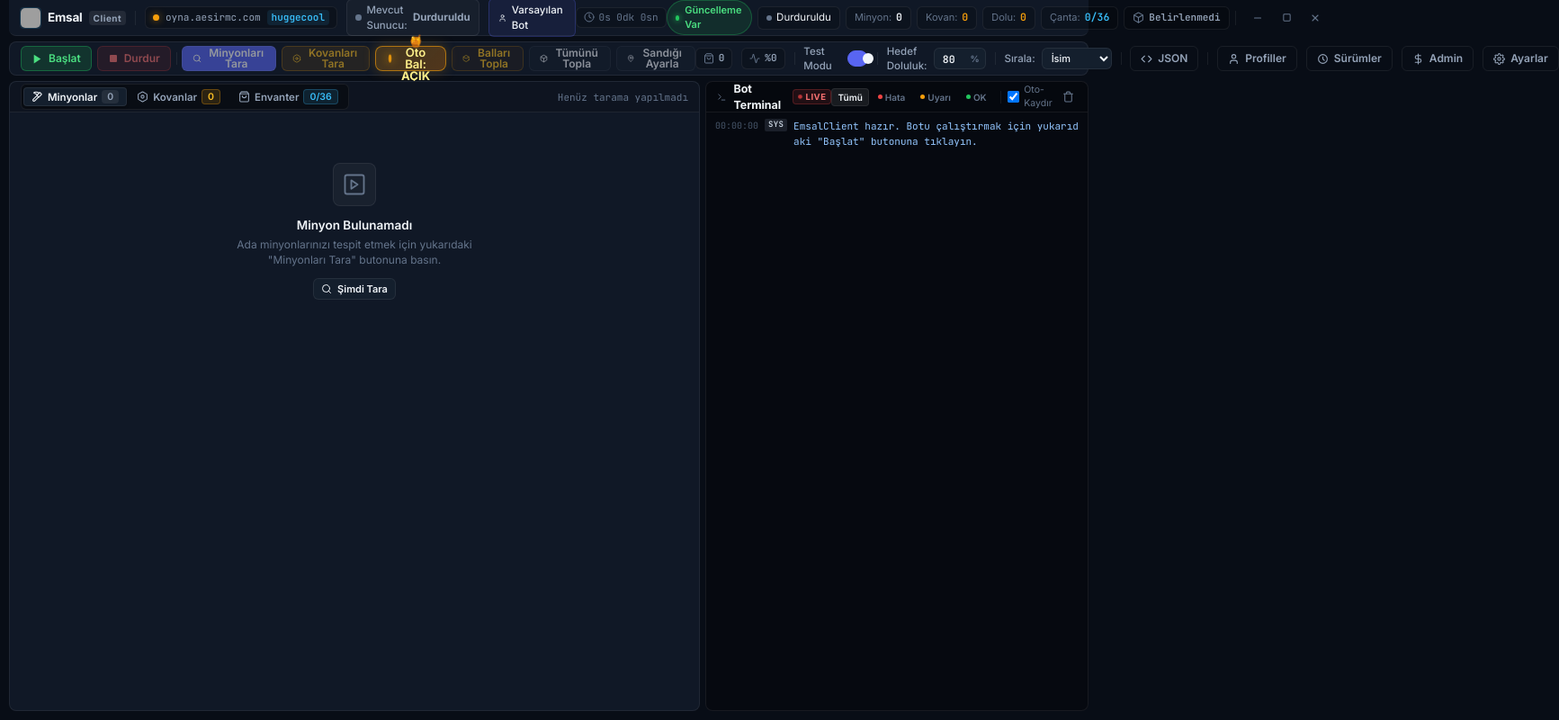
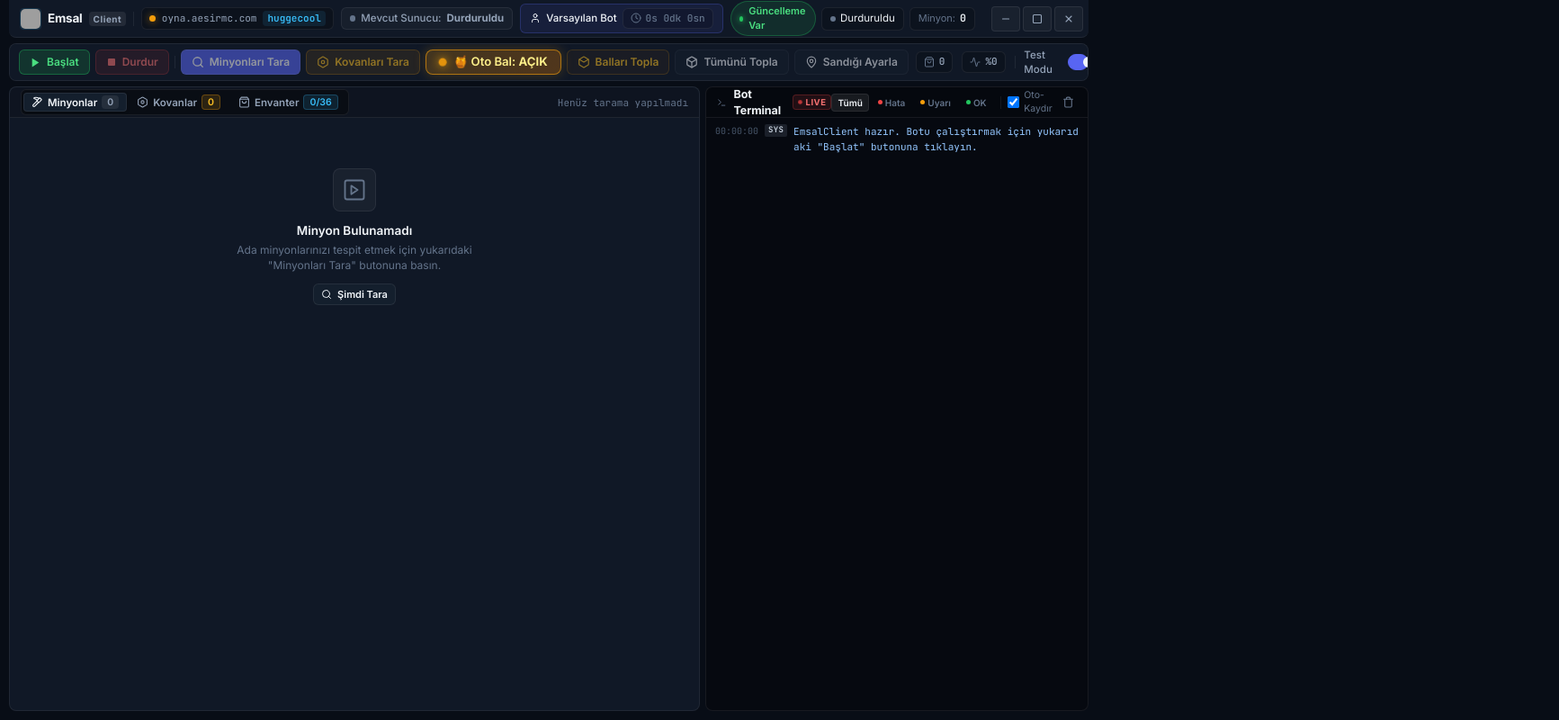
Before and after one commit to YusufcanEsener/EmsalClient, an Electron app: page ui/index.html in a window 1220 px wide. Shown: the whole page at 90% size, 1733 px wide, since content can reach past the window. Drawn offline with Linux system fonts and the light colour scheme; no server answers; grey boxes are pictures that could not be loaded.

Commit message:
fix: resolve topbar text collision, anchor window controls right, and maximize on launch

```diff
--- a/preload.js
+++ b/preload.js
@@ -8,6 +8,10 @@
         minimize: () => ipcRenderer.send('window:minimize'),
         maximize: () => ipcRenderer.send('window:maximize'),
         close: () => ipcRenderer.send('window:close'),
+        onWindowState: (callback) => {
+            ipcRenderer.removeAllListeners('window:state-changed')
+            ipcRenderer.on('window:state-changed', (e, state) => callback(state))
+        },
         onNavigate: (callback) => {
             ipcRenderer.removeAllListeners('app:navigate')
             ipcRenderer.on('app:navigate', (e, view) => callback(view))
--- a/ui/index.html
+++ b/ui/index.html
@@ -43,10 +43,6 @@
                         <circle cx="12" cy="7" r="4"></circle>
                     </svg>
                     <span id="topbarProfileName">Varsayılan Bot</span>
-                </div>
-            </div>
-
-            <div class="topbar-center">
                 <!-- Uptime Timer -->
                 <div class="uptime-pill" title="Panel açık kalma süresi">
                     <svg width="12" height="12" viewBox="0 0 24 24" fill="none" stroke="currentColor" stroke-width="2" stroke-linecap="round" stroke-linejoin="round">
@@ -70,17 +66,17 @@
                     <span class="metric-text" id="botDurumText">Durduruldu</span>
                 </div>
 
-                <div class="metric-pill">
+                <div class="metric-pill" id="minyonSayisiPill">
                     <span class="metric-label">Minyon:</span>
                     <span class="metric-val" id="toplamMinyonSayisi">0</span>
                 </div>
 
-                <div class="metric-pill">
+                <div class="metric-pill" id="kovanSayisiPill">
                     <span class="metric-label">Kovan:</span>
                     <span class="metric-val text-amber" id="toplamKovanSayisi">0</span>
                 </div>
 
-                <div class="metric-pill">
+                <div class="metric-pill" id="doluMinyonPill">
                     <span class="metric-label">Dolu:</span>
                     <span class="metric-val text-warning" id="doluMinyonSayisi">0</span>
                 </div>
@@ -98,19 +94,18 @@
                     </svg>
                     <span class="metric-val text-dim" id="sandikKonumText">Belirlenmedi</span>
                 </div>
+            </div>
 
-                <div class="topbar-divider"></div>
-
-                <!-- Window Controls (Custom Title Bar) -->
+            <!-- Window Controls (Always Anchored Right) -->
             <div class="window-controls">
                 <button class="win-btn" id="btnMinimize" title="Küçült" aria-label="Küçült">
                     <svg width="12" height="12" viewBox="0 0 24 24" fill="none" stroke="currentColor" stroke-width="2.2" stroke-linecap="round">
                         <path d="M5 12h14"></path>
                     </svg>
                 </button>
-                    <button class="win-btn" id="btnMaximize" title="Büyüt" aria-label="Büyüt">
-                        <svg width="11" height="11" viewBox="0 0 24 24" fill="none" stroke="currentColor" stroke-width="2.2" stroke-linecap="round" stroke-linejoin="round">
-                            <rect x="4" y="4" width="16" height="16" rx="2"></rect>
+                <button class="win-btn win-btn-maximize" id="btnMaximize" title="Büyüt / Tam Ekran" aria-label="Büyüt">
+                    <svg width="12" height="12" viewBox="0 0 24 24" fill="none" stroke="currentColor" stroke-width="2.2" stroke-linecap="round" stroke-linejoin="round" id="iconMaximize">
+                        <rect x="3" y="3" width="18" height="18" rx="2"></rect>
                     </svg>
                 </button>
                 <button class="win-btn win-btn-close" id="btnClose" title="Kapat" aria-label="Kapat">
@@ -119,7 +114,6 @@
                         <path d="m6 6 12 12"></path>
                     </svg>
                 </button>
-                </div>
             </div>
         </header>
 
--- a/ui/renderer.js
+++ b/ui/renderer.js
@@ -87,6 +87,42 @@
 const elBtnMinimize = document.getElementById('btnMinimize')
 const elBtnMaximize = document.getElementById('btnMaximize')
 const elBtnClose = document.getElementById('btnClose')
+const elIconMaximize = document.getElementById('iconMaximize')
+
+if (elBtnMinimize) {
+    elBtnMinimize.addEventListener('click', () => {
+        if (window.api?.app?.minimize) window.api.app.minimize()
+        else if (window.electronAPI?.windowMinimize) window.electronAPI.windowMinimize()
+    })
+}
+
+if (elBtnMaximize) {
+    elBtnMaximize.addEventListener('click', () => {
+        if (window.api?.app?.maximize) window.api.app.maximize()
+        else if (window.electronAPI?.windowMaximize) window.electronAPI.windowMaximize()
+    })
+}
+
+if (elBtnClose) {
+    elBtnClose.addEventListener('click', () => {
+        if (window.api?.app?.close) window.api.app.close()
+        else if (window.electronAPI?.windowClose) window.electronAPI.windowClose()
+    })
+}
+
+if (window.api?.app?.onWindowState) {
+    window.api.app.onWindowState((state) => {
+        if (elIconMaximize) {
+            if (state && state.isMaximized) {
+                elIconMaximize.innerHTML = '<rect x="6" y="6" width="14" height="14" rx="2"></rect><path d="M4 14V4h10"></path>'
+                if (elBtnMaximize) elBtnMaximize.title = 'Önceki Boyuta Dön'
+            } else {
+                elIconMaximize.innerHTML = '<rect x="3" y="3" width="18" height="18" rx="2"></rect>'
+                if (elBtnMaximize) elBtnMaximize.title = 'Büyüt / Tam Ekran'
+            }
+        }
+    })
+}
 
 // ===================================================
 // LUCIDE ICONS HELPER (INLINE SVG - DIFFERENTIATED)
--- a/ui/style.css
+++ b/ui/style.css
@@ -87,24 +87,36 @@
     background: var(--bg-surface);
     border-bottom: 1px solid var(--border-subtle);
     border-radius: 0 0 var(--radius-md) var(--radius-md);
-    padding: 0 8px 0 12px;
-    height: 40px;
+    padding: 0 6px 0 12px;
+    height: 42px;
     flex-shrink: 0;
     -webkit-app-region: drag;
+    gap: 8px;
+    position: relative;
+    overflow: hidden;
 }
 
 .app-topbar button,
 .app-topbar input,
 .app-topbar label,
 .app-topbar select,
-.app-topbar .server-status-pill {
+.app-topbar .server-status-pill,
+.app-topbar .current-server-pill,
+.app-topbar .active-profile-pill,
+.app-topbar .uptime-pill,
+.app-topbar .metric-pill,
+.app-topbar .update-pill,
+.app-topbar .window-controls {
     -webkit-app-region: no-drag;
 }
 
 .topbar-left {
     display: flex;
     align-items: center;
-    gap: 10px;
+    gap: 8px;
+    flex-shrink: 1;
+    min-width: 0;
+    overflow: hidden;
 }
 
 .app-brand {
@@ -158,6 +170,8 @@
     padding: 3px 8px;
     border-radius: var(--radius-sm);
     border: 1px solid var(--border-subtle);
+    white-space: nowrap;
+    flex-shrink: 0;
 }
 
 .status-indicator {
@@ -179,6 +193,7 @@
     font-family: var(--font-mono);
     color: var(--text-muted);
     font-size: 11px;
+    white-space: nowrap;
 }
 
 /* Mevcut Sunucu (Scoreboard Tablosu) Pilli */
@@ -194,6 +209,8 @@
     color: var(--text-secondary);
     -webkit-app-region: no-drag;
     transition: all 0.2s ease;
+    white-space: nowrap;
+    flex-shrink: 0;
 }
 
 .current-server-pill .current-server-label {
@@ -268,11 +285,28 @@
     border-radius: var(--radius-xs);
 }
 
-/* Topbar Center (Uptime) */
-.topbar-center {
-    display: flex;
-    align-items: center;
-    gap: 8px;
+/* Aktif Profil Pilli */
+.active-profile-pill {
+    display: flex;
+    align-items: center;
+    gap: 6px;
+    font-size: 11.5px;
+    padding: 3px 9px;
+    border-radius: var(--radius-sm);
+    background: rgba(99, 102, 241, 0.12);
+    border: 1px solid rgba(99, 102, 241, 0.3);
+    color: #a5b4fc;
+    cursor: pointer;
+    white-space: nowrap;
+    flex-shrink: 0;
+    transition: all 0.2s ease;
+    -webkit-app-region: no-drag;
+}
+
+.active-profile-pill:hover {
+    background: rgba(99, 102, 241, 0.22);
+    border-color: rgba(99, 102, 241, 0.5);
+    color: #e0e7ff;
 }
 
 .uptime-pill {
@@ -287,6 +321,7 @@
     border-radius: var(--radius-sm);
     border: 1px solid var(--border-subtle);
     white-space: nowrap;
+    flex-shrink: 0;
     user-select: none;
 }
 
@@ -295,6 +330,10 @@
     display: flex;
     align-items: center;
     gap: 6px;
+    flex-shrink: 1;
+    min-width: 0;
+    overflow: hidden;
+    margin-left: auto;
     -webkit-app-region: no-drag;
 }
 
@@ -308,6 +347,8 @@
     border-radius: var(--radius-sm);
     font-size: 11.5px;
     height: 26px;
+    white-space: nowrap;
+    flex-shrink: 0;
 }
 
 .metric-dot {
@@ -370,37 +411,48 @@
 .window-controls {
     display: flex;
     align-items: center;
-    gap: 2px;
-    margin-left: 4px;
+    gap: 3px;
+    margin-left: 8px;
+    flex-shrink: 0;
+    -webkit-app-region: no-drag;
 }
 
 .win-btn {
     display: flex;
     align-items: center;
     justify-content: center;
-    width: 30px;
-    height: 26px;
-    border: none;
-    background: transparent;
-    color: var(--text-dim);
+    width: 32px;
+    height: 28px;
+    border: 1px solid rgba(255, 255, 255, 0.08);
+    background: rgba(255, 255, 255, 0.04);
+    color: #94a3b8;
     border-radius: var(--radius-xs);
     cursor: pointer;
-    transition: all 0.12s ease;
+    transition: all 0.15s ease;
+    flex-shrink: 0;
 }
 
 .win-btn:hover {
-    background: rgba(255, 255, 255, 0.08);
-    color: var(--text-main);
+    background: rgba(255, 255, 255, 0.14);
+    color: #ffffff;
+    border-color: rgba(255, 255, 255, 0.2);
+}
+
+.win-btn-maximize:hover {
+    background: rgba(56, 189, 248, 0.25);
+    border-color: rgba(56, 189, 248, 0.5);
+    color: #38bdf8;
 }
 
 .win-btn-close:hover {
-    background: rgba(239, 68, 68, 0.25);
-    color: #f87171;
+    background: rgba(239, 68, 68, 0.45);
+    border-color: rgba(239, 68, 68, 0.7);
+    color: #ffffff;
 }
 
 /* ===================================================
    2. ACTION TOOLBAR (COMPACT SINGLE ROW)
-   =================================================== */
+   ================================================== */
 .action-toolbar {
     display: flex;
     justify-content: space-between;
@@ -408,15 +460,22 @@
     background: var(--bg-surface);
     border: 1px solid var(--border-subtle);
     border-radius: var(--radius-md);
-    padding: 5px 12px;
-    height: 38px;
+    padding: 4px 10px;
+    height: 42px;
     flex-shrink: 0;
+    overflow-x: auto;
+    gap: 8px;
+}
+
+.action-toolbar::-webkit-scrollbar {
+    height: 3px;
 }
 
 .toolbar-actions {
     display: flex;
     align-items: center;
     gap: 6px;
+    flex-shrink: 0;
 }
 
 /* Button System */
@@ -435,6 +494,46 @@
     transition: all 0.15s ease;
     height: 28px;
     line-height: 1;
+    white-space: nowrap;
+    flex-shrink: 0;
+}
+
+.btn-honey-toggle {
+    background: rgba(245, 158, 11, 0.12);
+    border: 1px solid rgba(245, 158, 11, 0.35);
+    color: #fbbf24;
+    font-size: 11.5px;
+    font-weight: 600;
+    padding: 4px 10px;
+    white-space: nowrap;
+    display: inline-flex;
+    align-items: center;
+    gap: 6px;
+    flex-shrink: 0;
+    border-radius: var(--radius-sm);
+    cursor: pointer;
+    transition: all 0.15s ease;
+}
+
+.btn-honey-toggle:hover {
+    background: rgba(245, 158, 11, 0.22);
+    border-color: rgba(245, 158, 11, 0.6);
+}
+
+.btn-honey-toggle.active {
+    background: linear-gradient(135deg, rgba(245, 158, 11, 0.25), rgba(217, 119, 6, 0.25));
+    border-color: #f59e0b;
+    color: #fef3c7;
+    box-shadow: 0 0 10px rgba(245, 158, 11, 0.25);
+}
+
+.honey-pulse-dot {
+    width: 7px;
+    height: 7px;
+    border-radius: 50%;
+    background: #22c55e;
+    box-shadow: 0 0 6px #22c55e;
+    flex-shrink: 0;
 }
 
 .btn:active {
@@ -2552,3 +2651,29 @@
     font-size: 11.5px;
     margin-top: 10px;
 }
+
+/* ===================================================
+   RESPONSIVE TOPBAR ADAPTATION
+   =================================================== */
+@media (max-width: 1400px) {
+    #sandikPill { display: none !important; }
+}
+
+@media (max-width: 1300px) {
+    #doluMinyonPill { display: none !important; }
+}
+
+@media (max-width: 1200px) {
+    #envanterPill { display: none !important; }
+    .current-server-pill .current-server-label { display: none !important; }
+}
+
+@media (max-width: 1100px) {
+    #kovanSayisiPill { display: none !important; }
+    .server-status-pill .user-chip { display: none !important; }
+}
+
+@media (max-width: 980px) {
+    #minyonSayisiPill { display: none !important; }
+    #topbarProfileName { max-width: 90px; overflow: hidden; text-overflow: ellipsis; white-space: nowrap; }
+}
```
Also changed, not shown: electron-main.js (+15 -0 lines). Lines whose indentation alone changed are shown as unchanged.
